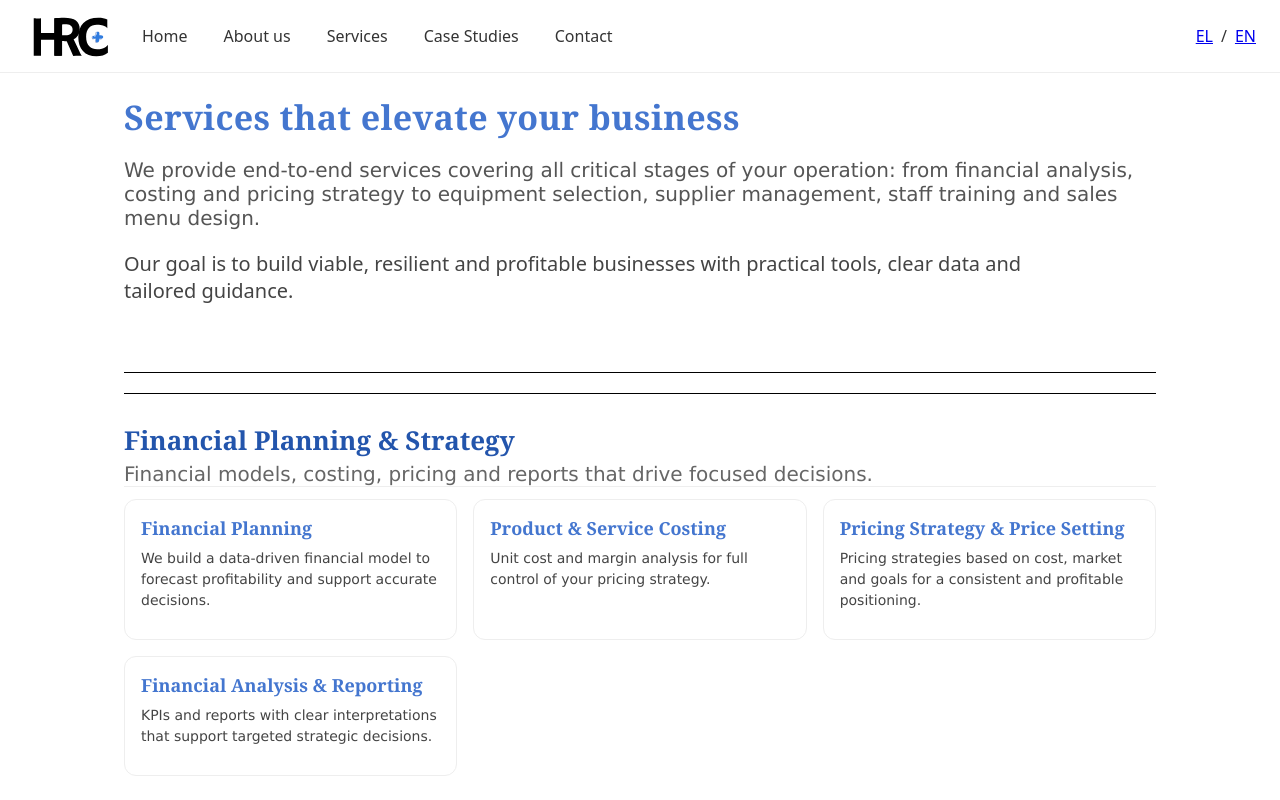
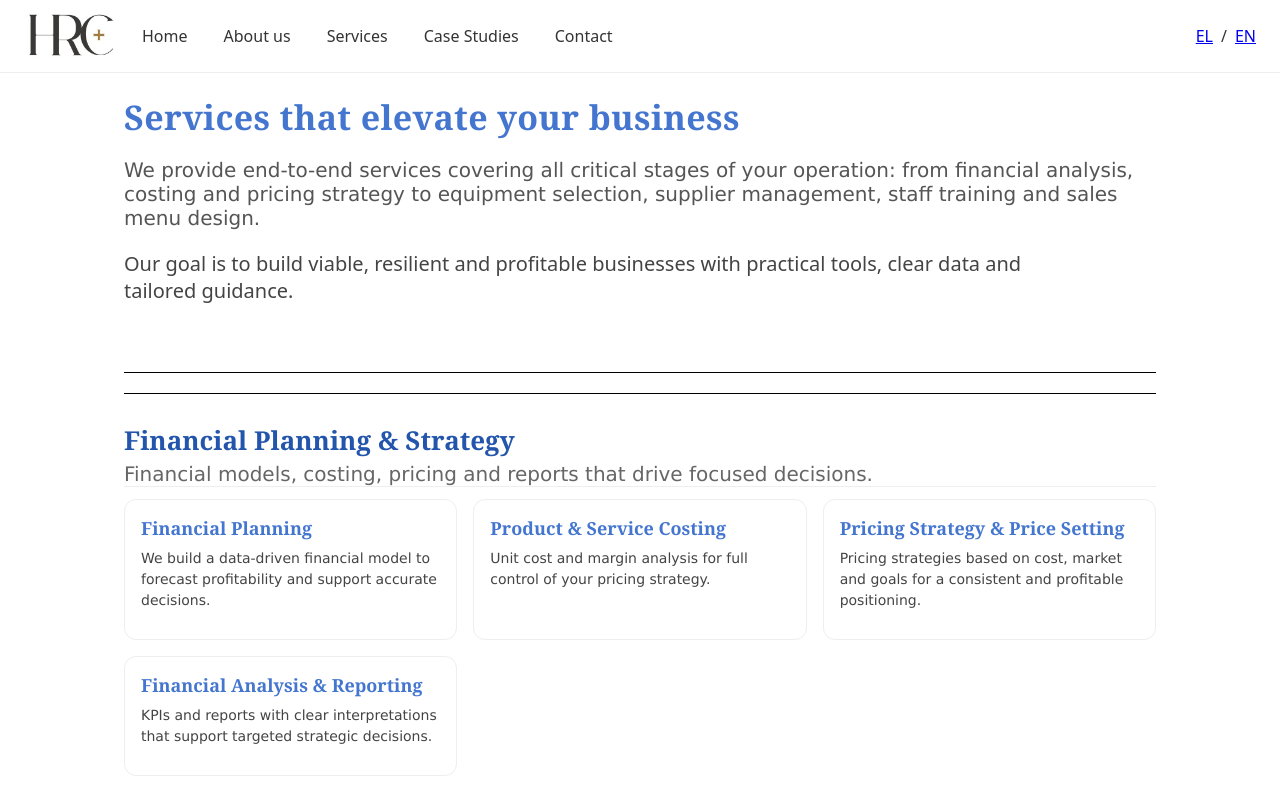
Before and after one commit to SteliosManidakis/horeca-plus, a Next.js app: page /en/services in a window 1280 px wide. Shown: the top 800 px of the page. Built offline with nearby package versions, Linux system fonts and the light colour scheme.

Commit message:
Update Header logo

```diff
--- a/components/Header.tsx
+++ b/components/Header.tsx
@@ -33,7 +33,7 @@ export default function Header({ locale, messages }: Props) {
     >
       <Link href={`/${locale}/home`} style={{ display: 'inline-flex', alignItems: 'center', lineHeight: 0 }}>
         <Image
-          src="/images/home/hrc.svg"
+          src="/images/home/hrc.jpg"
           alt="HORECA Plus Logo"
           width={220}
           height={60}
```
